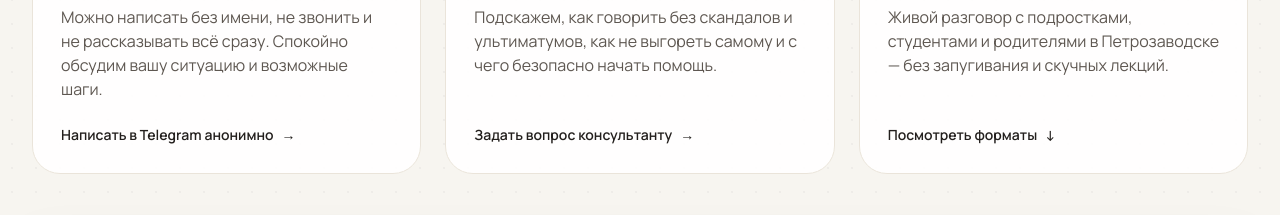
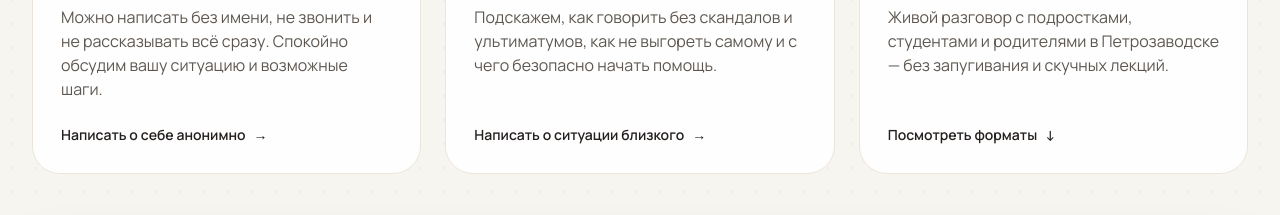
Before and after one commit to repsolptz-stack/Nonarko, a plain HTML site: page index.html in a window 1280 px wide. Shown: the part 1140-1355 px from the top of the page. Drawn offline with nearby package versions, Linux system fonts and the light colour scheme; a web font is replaced by a local one.

Commit message:
Уточнить подписи сценариев помощи

```diff
--- a/index.html
+++ b/index.html
@@ -194,7 +194,7 @@
                         </p>
                     </div>
                     <a href="https://t.me/Antoinette_nonarko" target="_blank" class="inline-flex items-center gap-2 text-sm font-semibold text-dark hover:text-primary transition-colors">
-                        <span>Написать в Telegram анонимно</span>
+                        <span>Написать о себе анонимно</span>
                         <span>→</span>
                     </a>
                 </div>
@@ -209,7 +209,7 @@
                         </p>
                     </div>
                     <a href="https://t.me/Antoinette_nonarko" target="_blank" class="inline-flex items-center gap-2 text-sm font-semibold text-dark hover:text-primary transition-colors">
-                        <span>Задать вопрос консультанту</span>
+                        <span>Написать о ситуации близкого</span>
                         <span>→</span>
                     </a>
                 </div>
```
